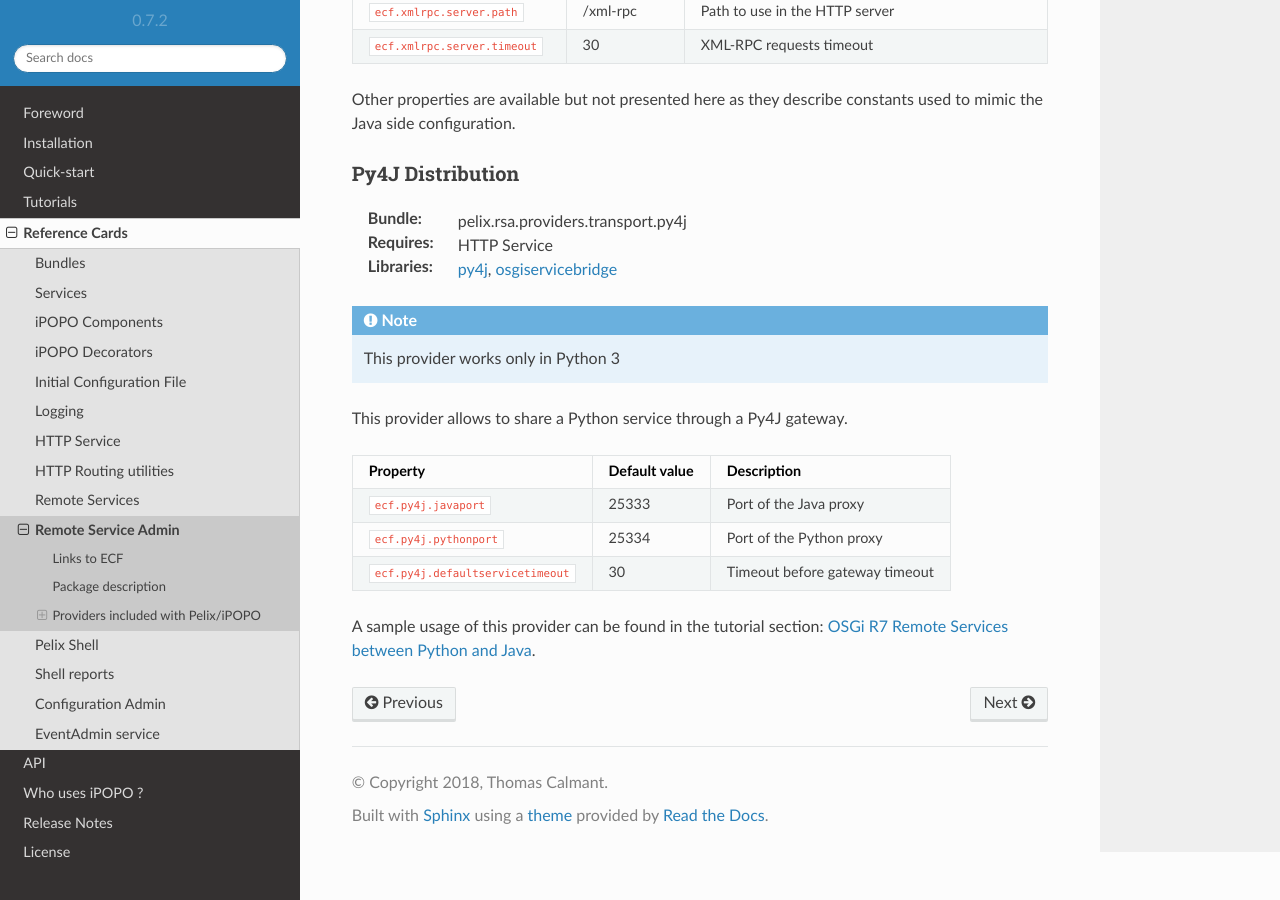
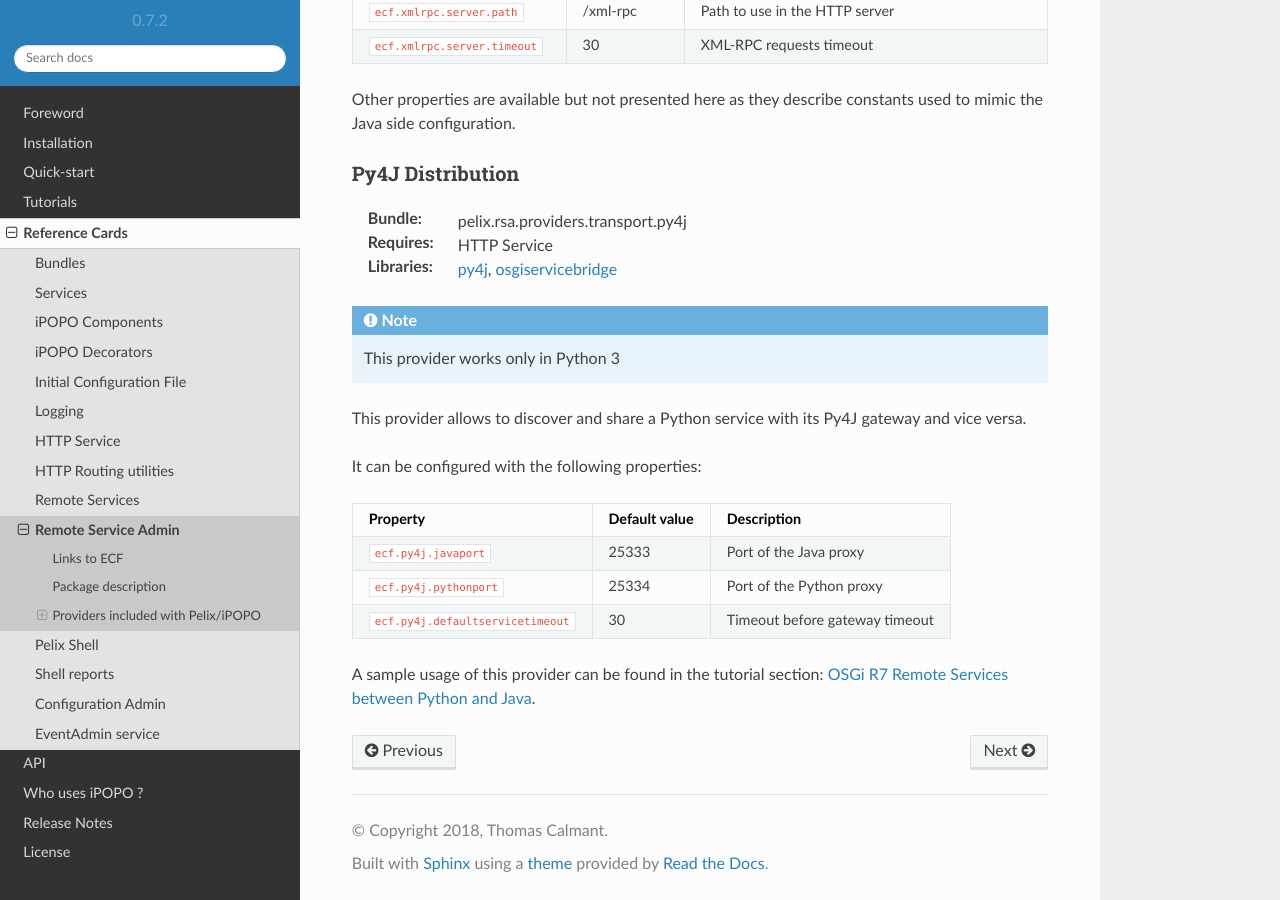
Before and after one commit to tcalmant/ipopo, a Sphinx documentation site: the page built from docs/refcards/rsa.rst, in a window 1280 px wide and 900 px high, scrolled down 2406 px. Built offline with Sphinx 7.4.7 and the Read the Docs theme 2.0.0, drawn with Linux system fonts in a browser that asks for light colours; pages that are not in the unit, such as notebooks, are missing from menus.

Commit message:
Small rewording of the RSA refcard

```diff
--- a/docs/refcards/rsa.rst
+++ b/docs/refcards/rsa.rst
@@ -132,7 +132,10 @@ Py4J Distribution
 
 .. note:: This provider works only in Python 3
 
-This provider allows to share a Python service through a Py4J gateway.
+This provider allows to discover and share a Python service with its Py4J
+gateway and vice versa.
+
+It can be configured with the following properties:
 
 ================================== ============= ==============================
 Property                           Default value Description
```
